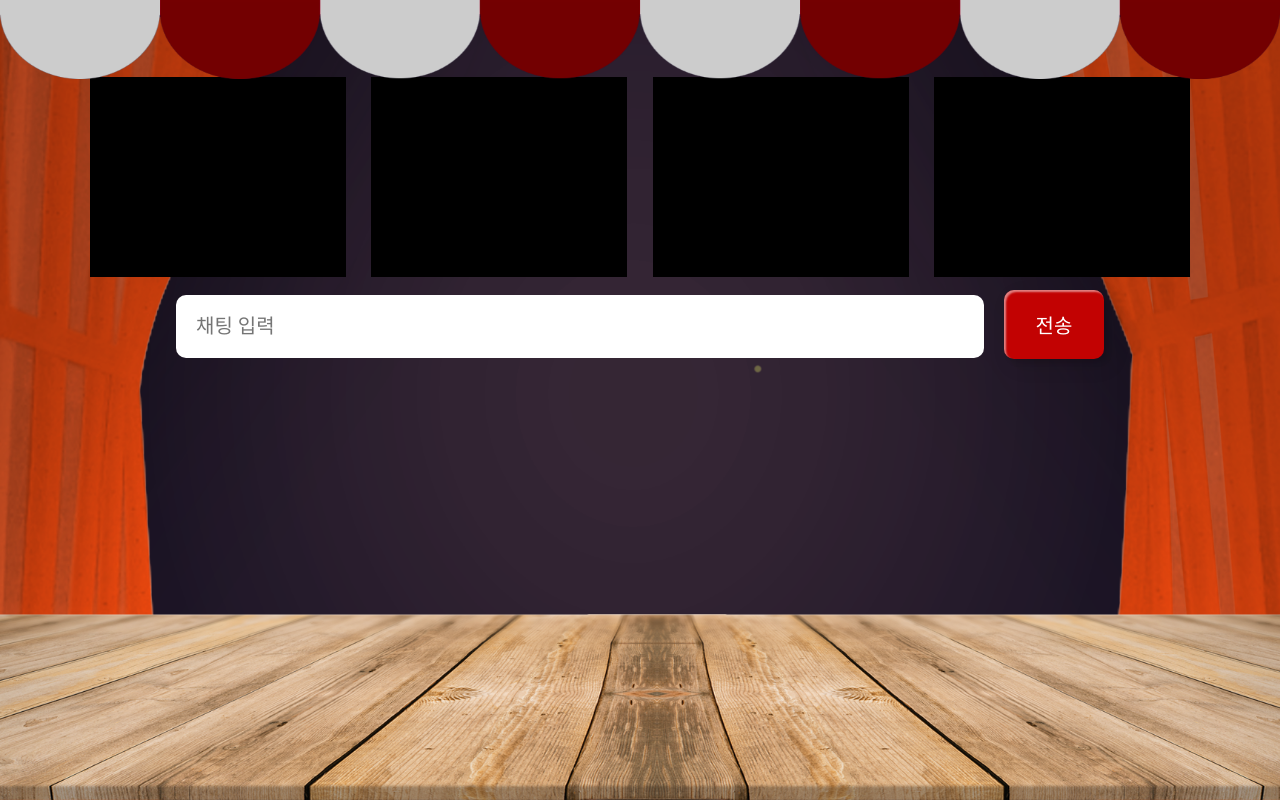
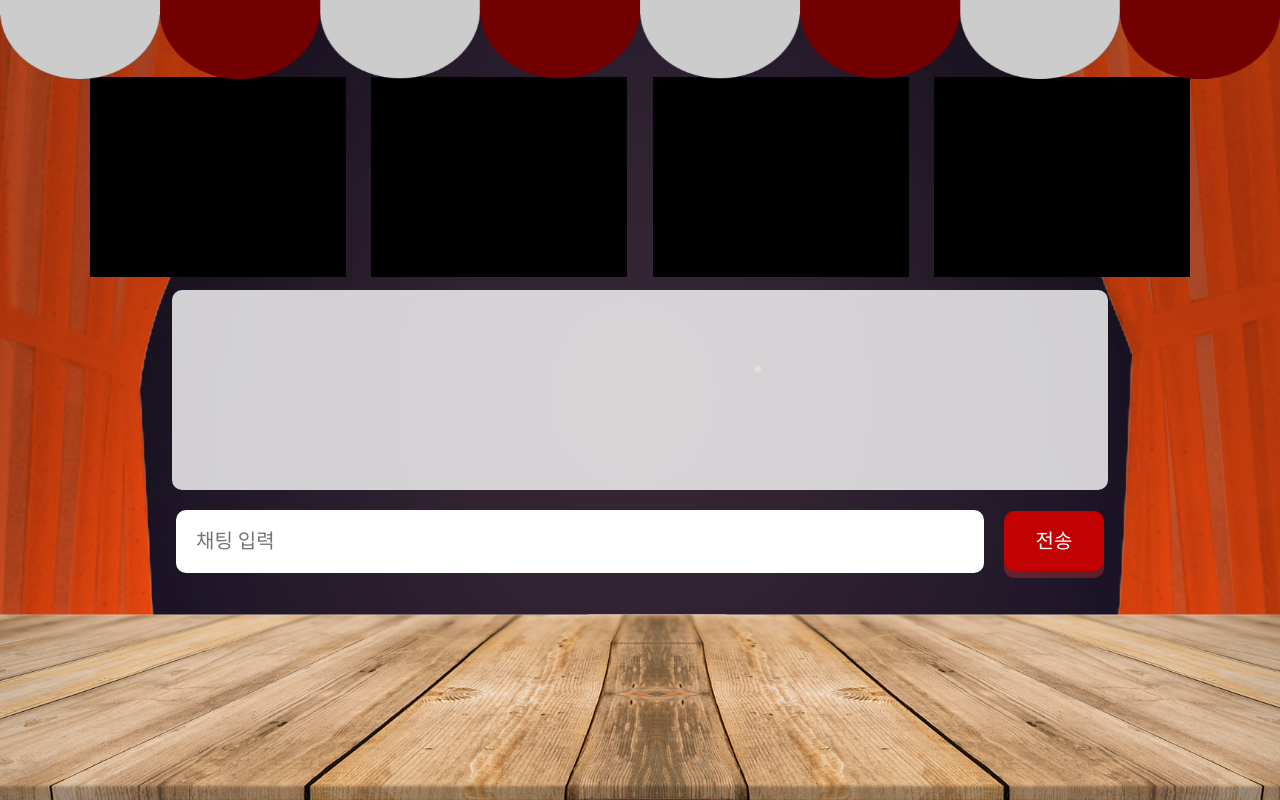
Before and after one commit to babyyu0/ReturnPocha, a React (Create React App) app in the folder frontend/: page /room in a window 1280 px wide. Built offline with nearby package versions, Linux system fonts and the light colour scheme; a web font is replaced by a local one.

Commit message:
:sparkles: 채팅창 구현

```diff
--- /dev/null
+++ b/frontend/src/component/ChatArea.js
@@ -0,0 +1,29 @@
+import { useEffect, useRef } from "react";
+
+function ChatArea(props) {
+
+    const chatArea = props.chatArea;
+    const scrollRef = useRef();
+
+    useEffect(() => {
+        scrollRef.current.scrollTop = scrollRef.current.scrollHeight;
+    }, [chatArea]);
+
+    return (
+        <div id='chat-area-container' ref={scrollRef}>
+            {
+                (chatArea) ?
+                    chatArea.map((chat, index) => (
+                        <div className='chat-area-content' key={index}>
+                            <div className='name'>{chat.name}</div><div className='time'>{chat.time}</div>
+                            <div className='message'>{chat.message}</div>
+                        </div>
+                    ))
+                    : null
+            }
+
+        </div>
+    );
+}
+
+export default ChatArea;
--- a/frontend/src/container/RoomContainer.js
+++ b/frontend/src/container/RoomContainer.js
@@ -3,10 +3,17 @@ import PlayerCamList from '../component/PlayerCamList';
 import ChatInput from '../component/ChatInput';
 import { useState } from 'react';
 import ModalComponent from '../common/ModalComponent';
+import ChatArea from '../component/ChatArea';
+import { useRecoilState, useRecoilValue } from 'recoil';
+import { PlayerListState, PlayerState } from '../recoil/PlayerListState';
 
 function RoomContainer() {
 
+    const playerId = useRecoilValue(PlayerState);
+    const [playerList, setPlayerList] = useRecoilState(PlayerListState);
+
     const [chat, setChat] = useState("");
+    const [chatArea, setChatArea] = useState([]);
     const [modal, setModal] = useState(false);
     const [modalMsg, setModalMsg] = useState("");
 
@@ -16,7 +23,8 @@ function RoomContainer() {
             setModalMsg("채팅이 입력 되지 않았습니다.");
             return;
         }
-        console.log(chat);
+        const changeArea = [...chatArea, {"name": playerList[playerId].name, "time": "13:05", "message": chat}];
+        setChatArea(changeArea);
         setChat("");
     };
 
@@ -26,6 +34,7 @@ function RoomContainer() {
             <img id='uproof' src='/roof.png' alt='지붕' />
             <div id='room-contents'>
                 <PlayerCamList />
+                <ChatArea chatArea={chatArea} setChatArea={setChatArea}/>
                 <ChatInput chat={chat} setChat={setChat} send={send} />
             </div>
         </div>
--- a/frontend/src/resource/css/globals.css
+++ b/frontend/src/resource/css/globals.css
@@ -32,8 +32,7 @@
     user-select: none
 }
 
-input,
-button {
+input {
     border: none;
     outline: none;
     border-radius: 10px;
@@ -41,11 +40,6 @@ button {
 
 input:focus-visible {
     outline: none;
-}
-
-button:active {
-    border-style: none;
-    filter: brightness(0.5);
 }
 
 
@@ -59,7 +53,7 @@ button:active {
     top: 0;
     left: 0;
     z-index: 1;
-    background-color: rgba( 0, 0, 0, 0.5 );
+    background-color: rgba(0, 0, 0, 0.5);
 }
 
 .modal {
@@ -74,8 +68,33 @@ button:active {
     transition: all 0.5s ease;
 }
 
-.modal > p {
+.modal>p {
     font-family: 'NanumSquare';
     font-size: 20px;
     font-weight: bold;
 }
+
+button {
+    border: 0;
+    border-radius: 0.5em;
+    cursor: pointer;
+}
+
+::-webkit-scrollbar {
+    /* 세로 스크롤 넓이 */
+    width: 8px;
+
+    /* 가로 스크롤 높이 */
+    height: 8px;
+
+    border-radius: 6px;
+    background: transparent;
+  }
+  ::-webkit-scrollbar-thumb {
+    background-color: rgba(0, 0, 0, 0.3);
+    border-radius: 6px;
+  }
+  ::-webkit-scrollbar-corner {
+
+    border-radius: 6px;
+  }
--- a/frontend/src/resource/css/room.css
+++ b/frontend/src/resource/css/room.css
@@ -36,6 +36,41 @@
     margin: 1vw;
 }
 
+#chat-area-container {
+    padding: 20px;
+    margin: 0 auto;
+    margin-bottom: 20px;
+    width: 70vw;
+    height: 20vh;
+    opacity: 0.8;
+    overflow: scroll;
+
+    border-radius: 10px;
+    background-color: white;
+    text-align: left;
+}
+
+.chat-area-content {
+    padding-bottom: 10px;
+}
+.chat-area-content:last-child {
+    padding-bottom: 0;
+}
+.chat-area-content>.name {
+    display: inline-block;
+    font-size: 20px;
+}
+.chat-area-content>.time {
+    display: inline-block;
+    margin-left: 8px;
+    font-size: 16px;
+    color: #898989;
+}
+.chat-area-content>.message {
+    display: block;
+    font-size: 24px;
+}
+
 #chat-input {
     padding: 20px;
     width: 60vw;
@@ -55,19 +90,15 @@
     font-size: 20px;
     background-color: #c20202;
     color: white;
-    transition: filter 0.5s;
-    box-shadow:inset 2px 2px 2px 0px rgba(255,255,255,.5),
-    7px 7px 20px 0px rgba(0,0,0,.1),
-    4px 4px 5px 0px rgba(0,0,0,.1);
+
+    --bouncing-offset: 0.35em;
+    --bg: 0, 60%, 48%;
+    line-height: 1;
+    box-shadow: 0 var(--bouncing-offset) 0 0 hsl(var(--bg), 0.4);
 }
 
-#chat-button:hover {
-    filter: brightness(0.7);
+#chat-button:active,
+#chat-button:focus-visible {
+    transform: translateY(var(--bouncing-offset));
+    box-shadow: none;
 }
-
-#chat-button:active {
-    box-shadow: 4px 4px 6px 0 rgba(255, 255, 255, .3),
-        -4px -4px 6px 0 rgba(116, 125, 136, .2),
-        inset -4px -4px 6px 0 rgba(255, 255, 255, .2),
-        inset 4px 4px 6px 0 rgba(0, 0, 0, .2);
-}
```
